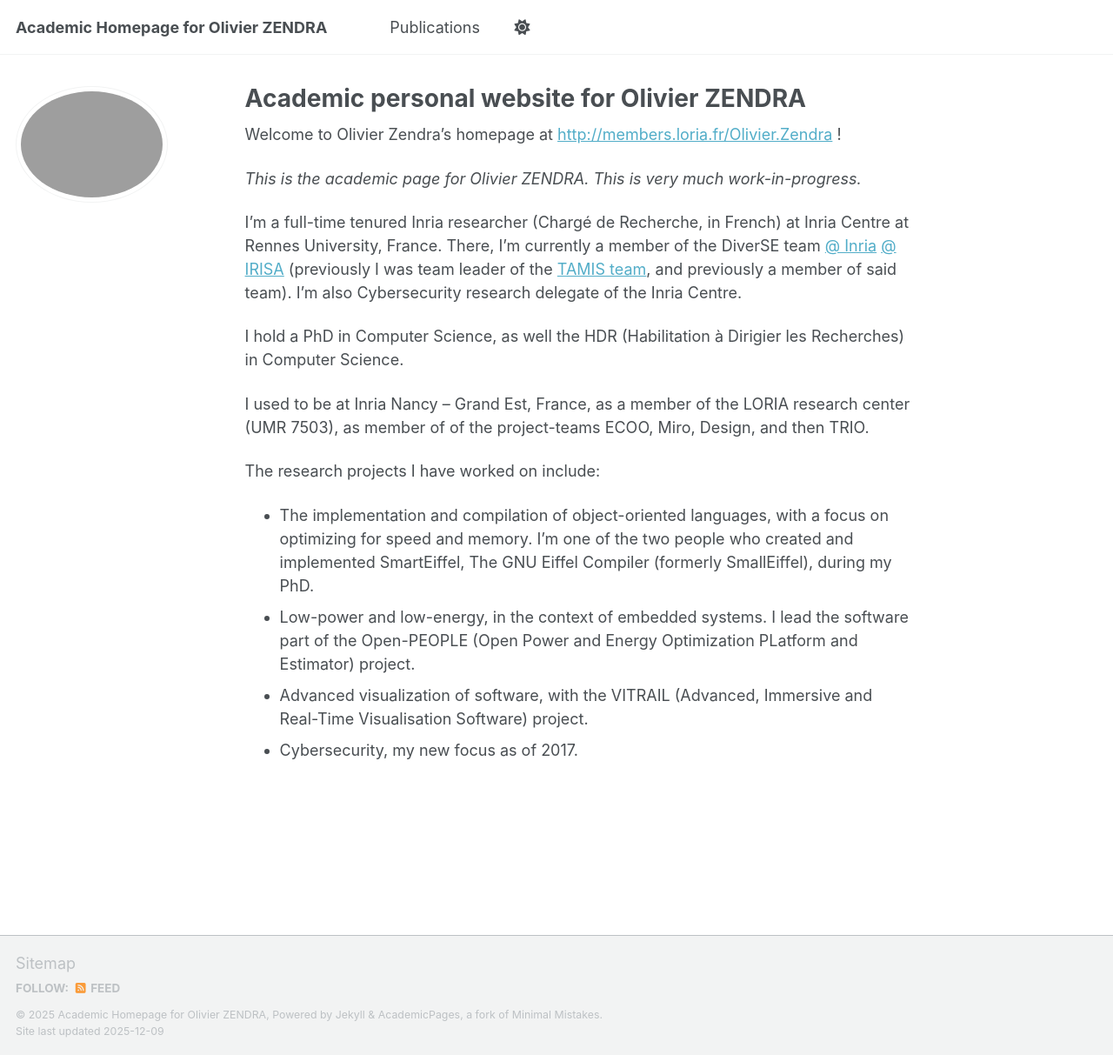
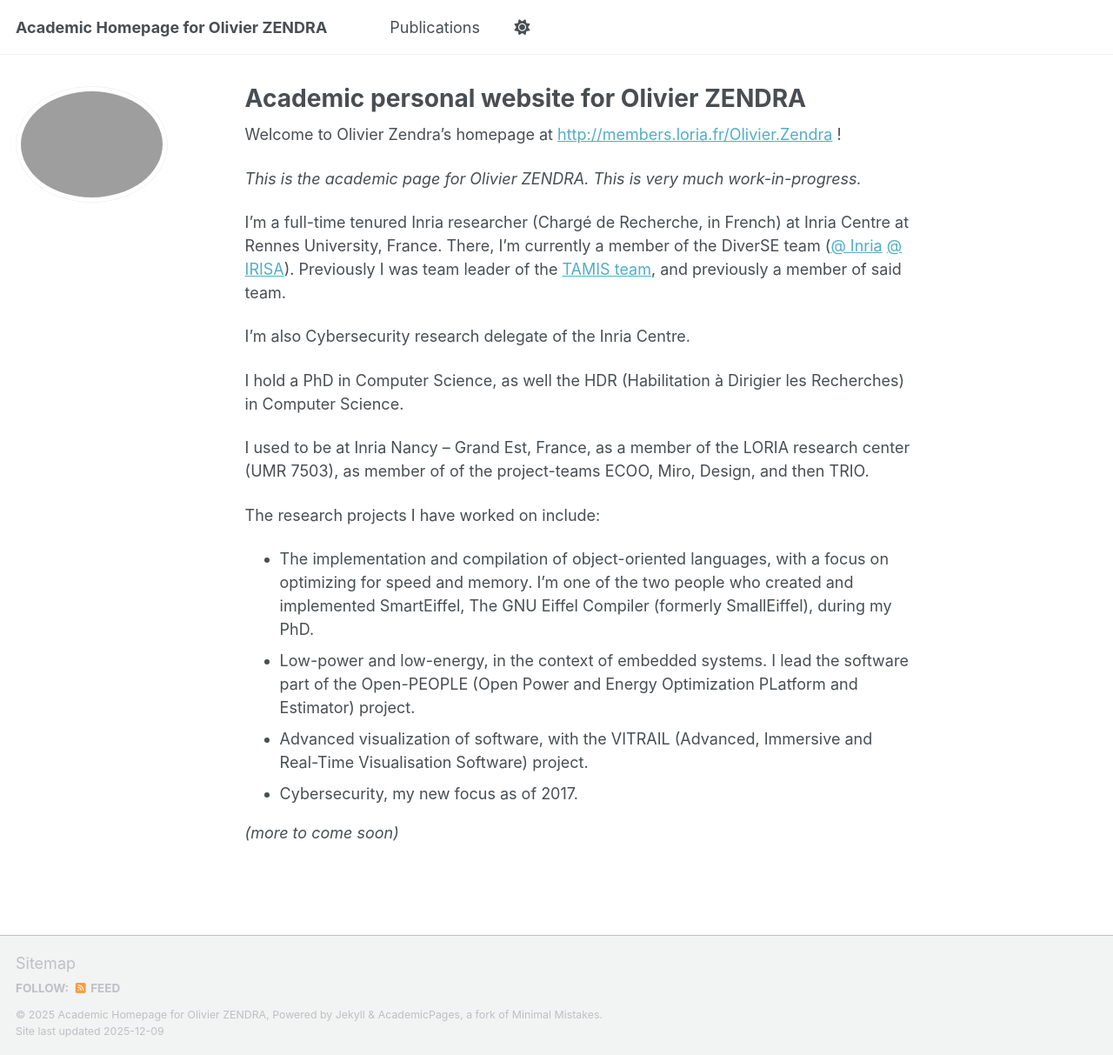
Before and after one commit to OlivierZendra/OlivierZendra.github.io, a Jekyll site: the page built from _pages/about.md, in a window 1280 px wide and 1213 px high. Shown: the whole window at 87% size. Built offline with Jekyll 4.4.1, drawn with Linux system fonts in a browser that asks for light colours; a script bundle is joined from its source files by our own code; library files that are not in the unit come from our copies.

Commit message:
Update about.md

```diff
--- a/_pages/about.md
+++ b/_pages/about.md
@@ -12,7 +12,9 @@
 *This is the academic page for Olivier ZENDRA. This is very much work-in-progress.*
 
 I’m a full-time tenured Inria researcher (Chargé de Recherche, in French) at Inria Centre at Rennes University, France.
-There, I’m currently a member of the DiverSE team [@ Inria](https://www.inria.fr/fr/diverse) [@ IRISA](https://www.irisa.fr/equipes/diverse) (previously I was team leader of the [TAMIS team](https://www.inria.fr/en/teams/tamis), and previously a member of said team).
+There, I’m currently a member of the DiverSE team ([@ Inria](https://www.inria.fr/fr/diverse) [@ IRISA](https://www.irisa.fr/equipes/diverse)).
+Previously I was team leader of the [TAMIS team](https://www.inria.fr/en/teams/tamis), and previously a member of said team.
+
 I'm also Cybersecurity research delegate of the Inria Centre.
 
 I hold a PhD in Computer Science, as well the HDR (Habilitation à Dirigier les Recherches) in Computer Science.
@@ -24,3 +26,5 @@
 - Low-power and low-energy, in the context of embedded systems. I lead the software part of the Open-PEOPLE (Open Power and Energy Optimization PLatform and Estimator) project.
 - Advanced visualization of software, with the VITRAIL (Advanced, Immersive and Real-Time Visualisation Software) project.
 - Cybersecurity, my new focus as of 2017.
+
+*(more to come soon)*
```
